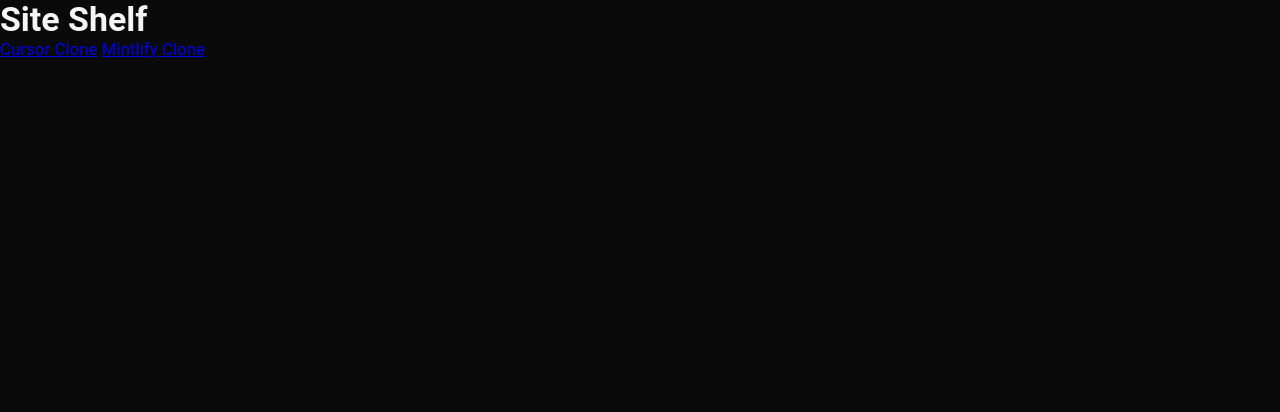
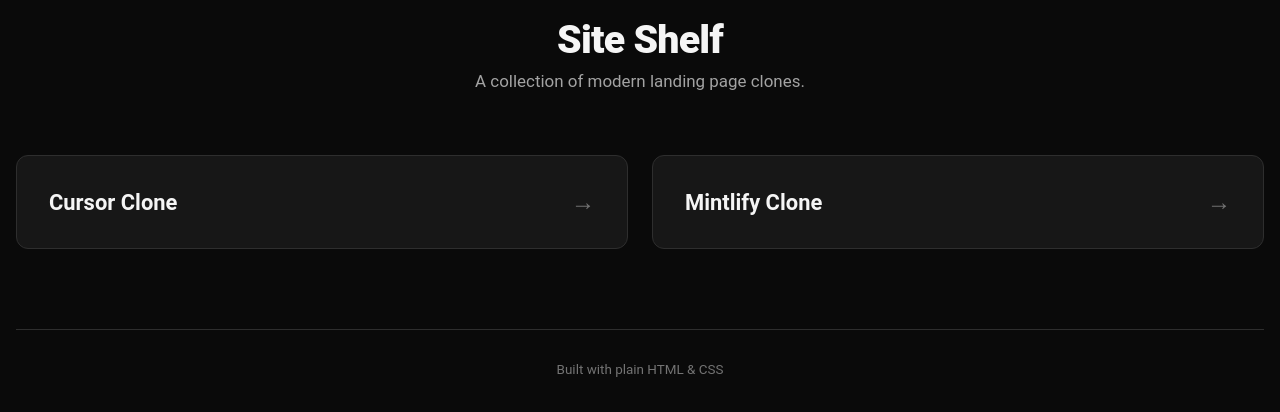
Before and after one commit to anoop-rajoriya/SiteShelf, a website built with Vite: page src/index.html in a window 1280 px wide. Built offline with nearby package versions, Linux system fonts and the light colour scheme.

Commit message:
add siteshelf main page

```diff
--- a/src/index.html
+++ b/src/index.html
@@ -3,27 +3,34 @@
 
 <head>
   <meta charset="UTF-8" />
-  <!-- <link rel="icon" type="image/svg+xml" href="/icons/index.svg" /> -->
   <meta name="viewport" content="width=device-width, initial-scale=1.0" />
-  <title>siteshelf</title>
+  <title>Site Shelf</title>
   <link rel="stylesheet" href="./base.css">
   <link rel="stylesheet" href="./main.css">
 </head>
 
 <body>
-  <div id="site">
+  <div id="site" class="container">
     <header class="header">
       <h1 class="header__logo">Site Shelf</h1>
+      <p class="header__subtitle">A collection of modern landing page clones.</p>
     </header>
+
     <main class="page-grid">
-      <a href="./cursor-clone/" class="page-grid__item">Cursor Clone</a>
-      <a href="./mintlify-clone/" class="page-grid__item">Mintlify Clone</a>
+      <a href="./cursor-clone/" class="page-grid__item">
+        <span class="item__title">Cursor Clone</span>
+        <span class="item__arrow">→</span>
+      </a>
+      <a href="./mintlify-clone/" class="page-grid__item">
+        <span class="item__title">Mintlify Clone</span>
+        <span class="item__arrow">→</span>
+      </a>
     </main>
+
     <footer class="footer">
-      <p class="footer__text"></p>
+      <p class="footer__text">Built with plain HTML & CSS</p>
     </footer>
   </div>
-  <!-- <script type="module" src="/src/main.js"></script> -->
 </body>
 
 </html>
--- a/src/main.css
+++ b/src/main.css
@@ -0,0 +1,80 @@
+.container {
+    width: 100%;
+    max-width: var(--container-width);
+    margin-inline: auto;
+    padding: 1rem;
+}
+
+/* Header */
+.header {
+    margin-bottom: 4rem;
+    text-align: center;
+}
+
+.header__logo {
+    font-size: var(--font-xl);
+    font-weight: 800;
+    letter-spacing: -0.02em;
+    margin-bottom: 0.5rem;
+}
+
+.header__subtitle {
+    color: var(--text-muted);
+    font-size: var(--font-base);
+}
+
+/* Grid Layout */
+.page-grid {
+    display: grid;
+    grid-template-columns: repeat(auto-fit, minmax(280px, 1fr));
+    gap: 1.5rem;
+}
+
+/* Card Items */
+.page-grid__item {
+    background: var(--surface);
+    border: 1px solid var(--border);
+    border-radius: var(--radius-lg);
+    padding: 2rem;
+    text-decoration: none;
+    color: var(--text-main);
+    display: flex;
+    justify-content: space-between;
+    align-items: center;
+    transition: all 0.3s ease;
+}
+
+.page-grid__item:hover {
+    border-color: var(--primary);
+    transform: translateY(-4px);
+    box-shadow: 0 10px 20px -10px rgba(50, 130, 184, 0.3);
+}
+
+.item__title {
+    font-size: var(--font-lg);
+    font-weight: 600;
+}
+
+.item__arrow {
+    color: var(--text-dim);
+    font-size: 1.5rem;
+    transition: transform 0.3s ease, color 0.3s ease;
+}
+
+.page-grid__item:hover .item__arrow {
+    transform: translateX(5px);
+    color: var(--primary);
+}
+
+/* Footer */
+.footer {
+    margin-top: 5rem;
+    padding-top: 2rem;
+    border-top: 1px solid var(--border);
+    text-align: center;
+}
+
+.footer__text {
+    color: var(--text-dim);
+    font-size: var(--font-sm);
+}
```
